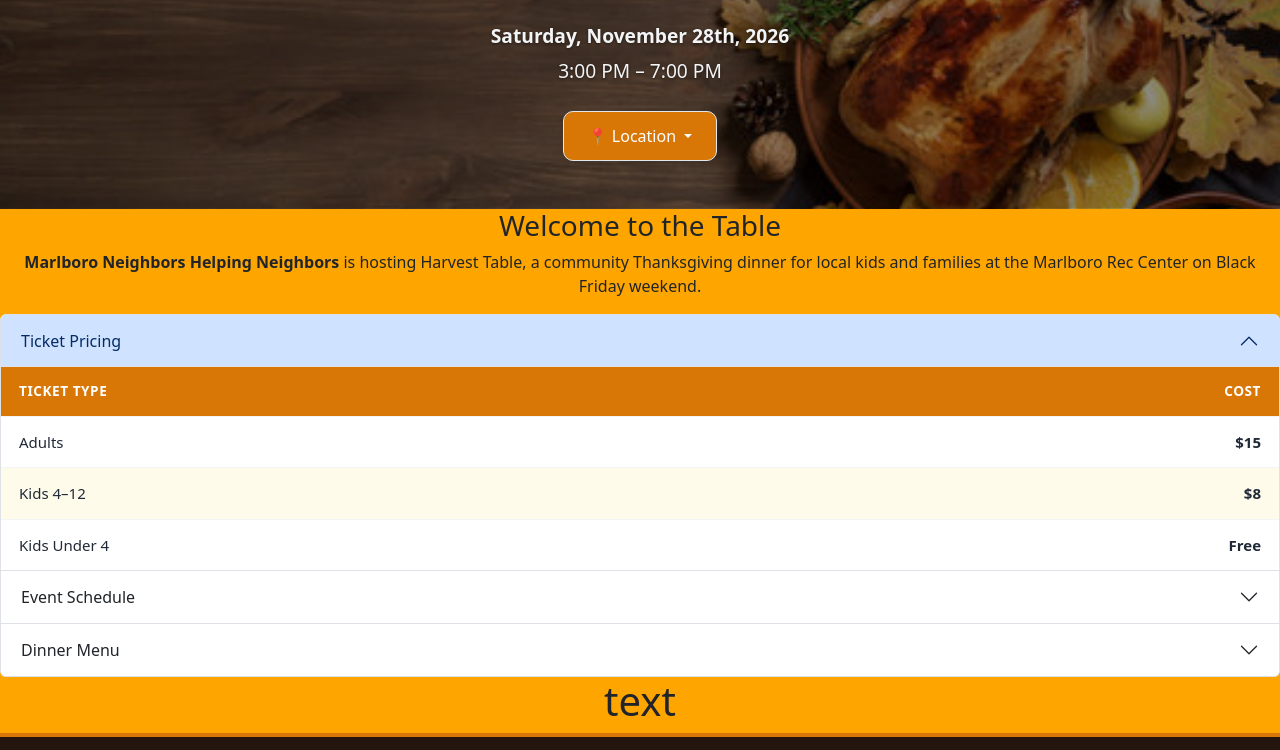
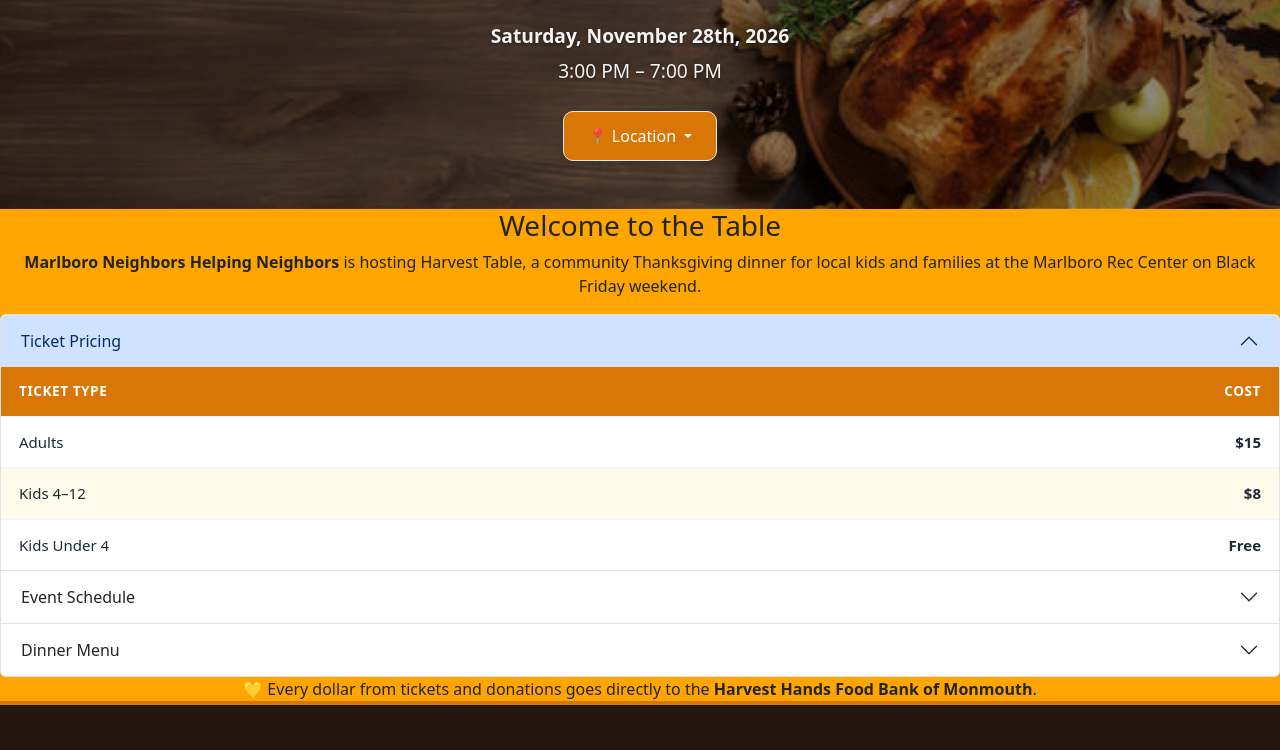
Before and after one commit to 528kaiello-png/Thanksgiving-website, a plain HTML site: page index.html in a window 1280 px wide. Shown: the part 183-933 px from the top of the page. Drawn offline with nearby package versions, Linux system fonts and the light colour scheme.

Commit message:
added in a bit more info

```diff
--- a/index.html
+++ b/index.html
@@ -90,6 +90,7 @@
                     <th>Ticket Type</th>
                     <th class="text-right">Cost</th>
                   </tr>
+
                 </thead>
                 <tbody>
                   <tr>
@@ -104,7 +105,9 @@
                     <td>Kids Under 4</td>
                     <td class="text-right fw-semibold">Free</td>
                   </tr>
+
                 </tbody>
+
               </table>
 
             </div>
@@ -204,7 +207,7 @@
 
 
 
-<h1>text</h1>
+💛 Every dollar from tickets and donations goes directly to the <strong>Harvest Hands Food Bank of Monmouth</strong>.
 
 
 
```
